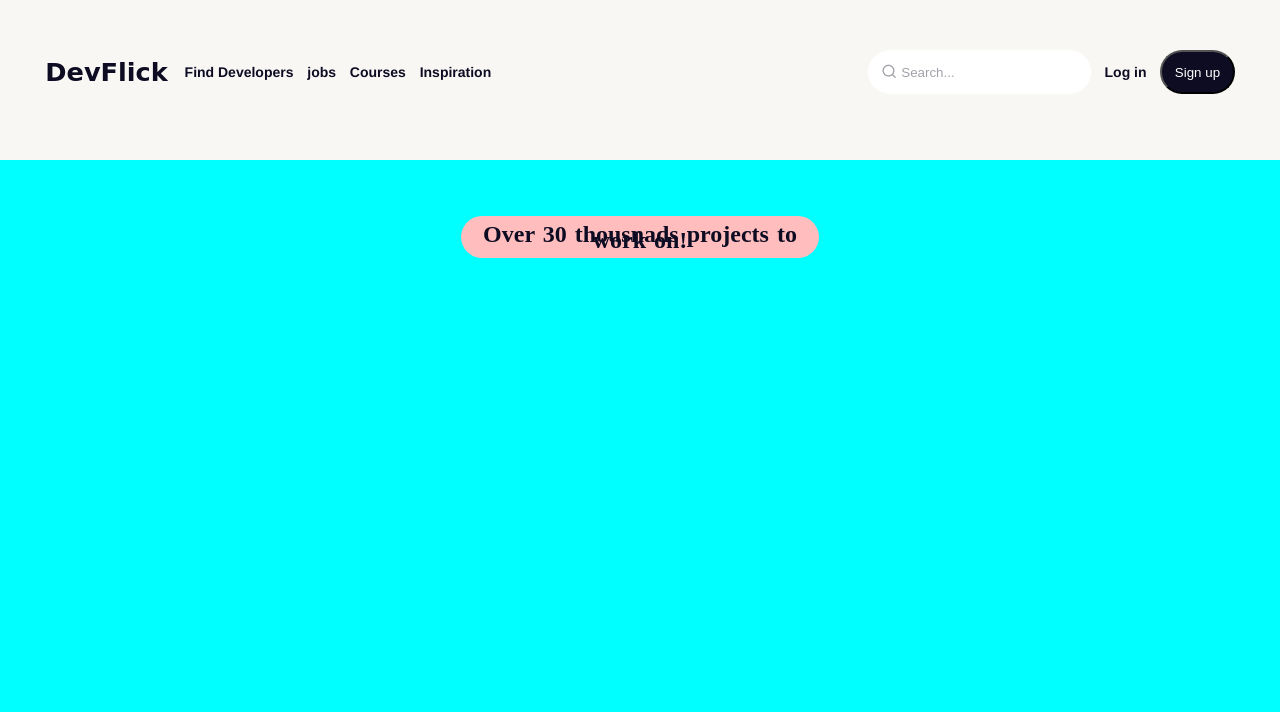
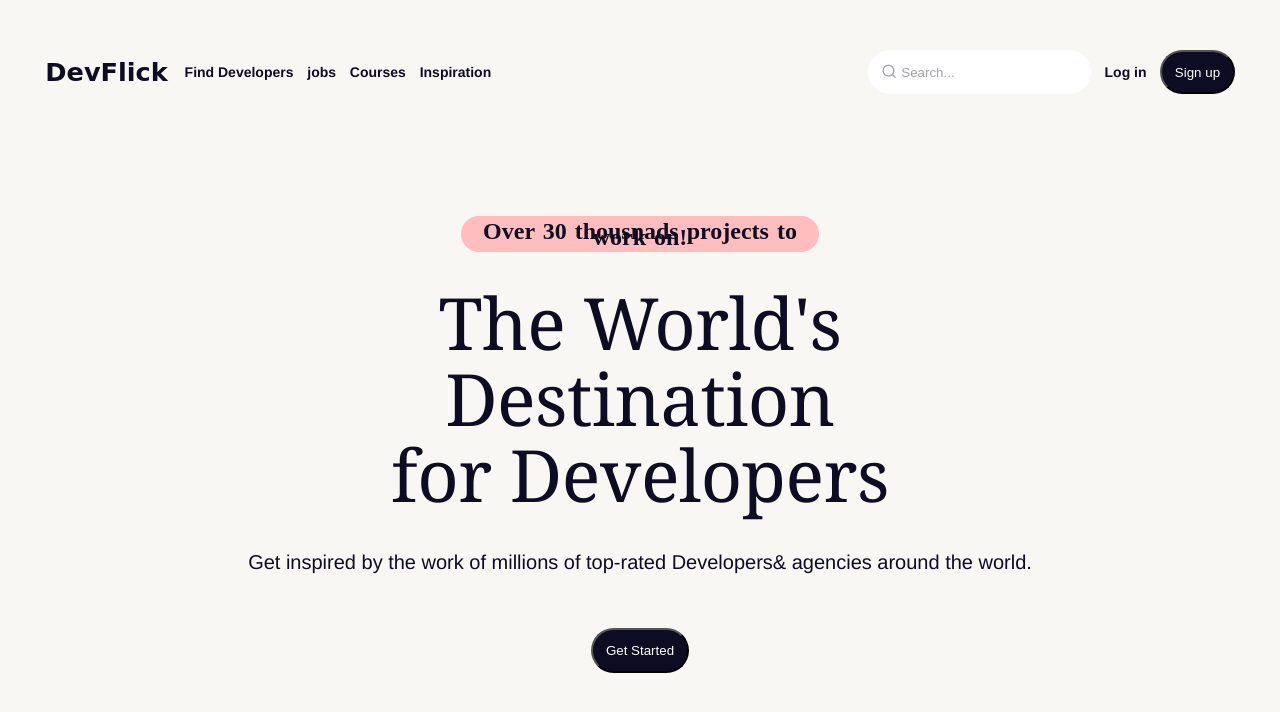
Before and after one commit to Kaashish1111/Developer-s-place, a plain HTML site: page index.html in a window 1280 px wide. Drawn offline with nearby package versions, Linux system fonts and the light colour scheme.

Commit message:
description done

```diff
--- a/index.html
+++ b/index.html
@@ -32,7 +32,10 @@
         </div>
       </div>
       <div id="des">
-        <button type="button">Over 30 thousnads projects to work on!</button>
+        <button type="button" class="diff">Over 30 thousnads projects to work on!</button>
+        <h1>The World's Destination <br>for Developers</h1>
+        <h5>Get inspired by the work of millions of top-rated Developers& agencies around the world.</h5>
+        <button type="button" class="start">Get Started</button>
       </div>
     </div>
   </body>
--- a/style.css
+++ b/style.css
@@ -128,9 +128,9 @@ body {
 }
 
 #des {
-    background-color: aqua;
+    /* background-color: aqua; */
     width: 100%;
-    height: 80%;
+    height: 70%;
     margin-top: 6vh;
     display: flex;
     flex-direction: column;
@@ -142,10 +142,10 @@ body {
     padding-right: 10vw;
 }
 
-#des button {
+.diff {
     margin-top: 2vh;
     font-family: "Source Serif 4";
-    color:#0d0c22;
+    color: #0d0c22;
     font-size: 3vh;
     line-height: 6px;
     vertical-align: baseline;
@@ -170,20 +170,75 @@ body {
     height: 7%;
     text-align: center;
 }
+
 @keyframes color-change {
-    0%{
+    0% {
         background-color: #ffda79;
     }
-    25%{
+
+    25% {
         background-color: #ffabe7;
     }
-    50%{
+
+    50% {
         background-color: #d2bcf3;
     }
-    75%{
+
+    75% {
         background-color: #edf3d8;
     }
-    100%{
+
+    100% {
         background-color: #ffda79;
     }
 }
+
+#des h1 {
+    font-family: "Source Serif 4", Georgia, serif;
+    font-size: 72px;
+    line-height: 76px;
+    vertical-align: baseline;
+    letter-spacing: -0.5px;
+    word-spacing: 0px;
+    text-align: center;
+    margin-top: 4vh;
+    margin-bottom: 4vh;
+    font-weight: 400;
+    font-style: normal;
+    font-variant: normal;
+    text-transform: none;
+    text-decoration: none;
+    color: rgb(13, 12, 34);
+    text-align: none;
+    text-indent: 0px;
+    width: 75%;
+}
+
+#des h5 {
+    font-family: "Mona Sans", "Helvetica Neue", Helvetica, Arial, sans-serif;
+    font-size: 20px;
+    color: #0d0c22;
+    line-height:36px;
+    vertical-align:baseline;
+    letter-spacing:normal;
+    word-spacing:0px;
+    font-weight:500;
+    font-style:normal;
+    font-variant:normal;
+    text-transform: none;
+    text-decoration:none solid rgb(13, 12, 34);
+    text-align:none;
+    text-indent:0px;
+    margin-bottom: 6vh;
+}
+
+.start{
+    background-color: #0D0C22;
+    color: #FFFFFF;
+    padding: 1vw;
+    border-radius: 9999999px;
+}
+
+.start:hover{
+    background-color:#565564 ;
+}
```
